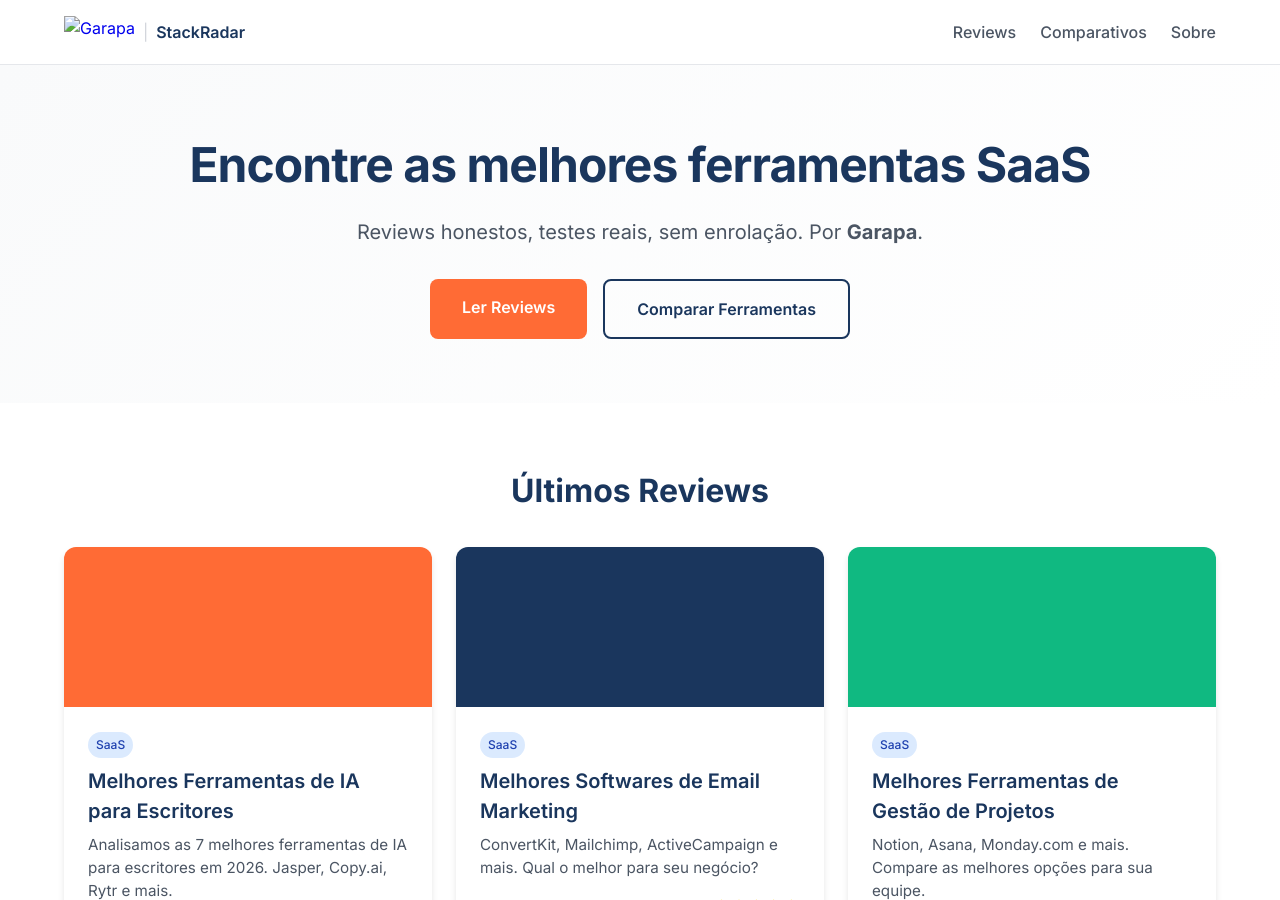
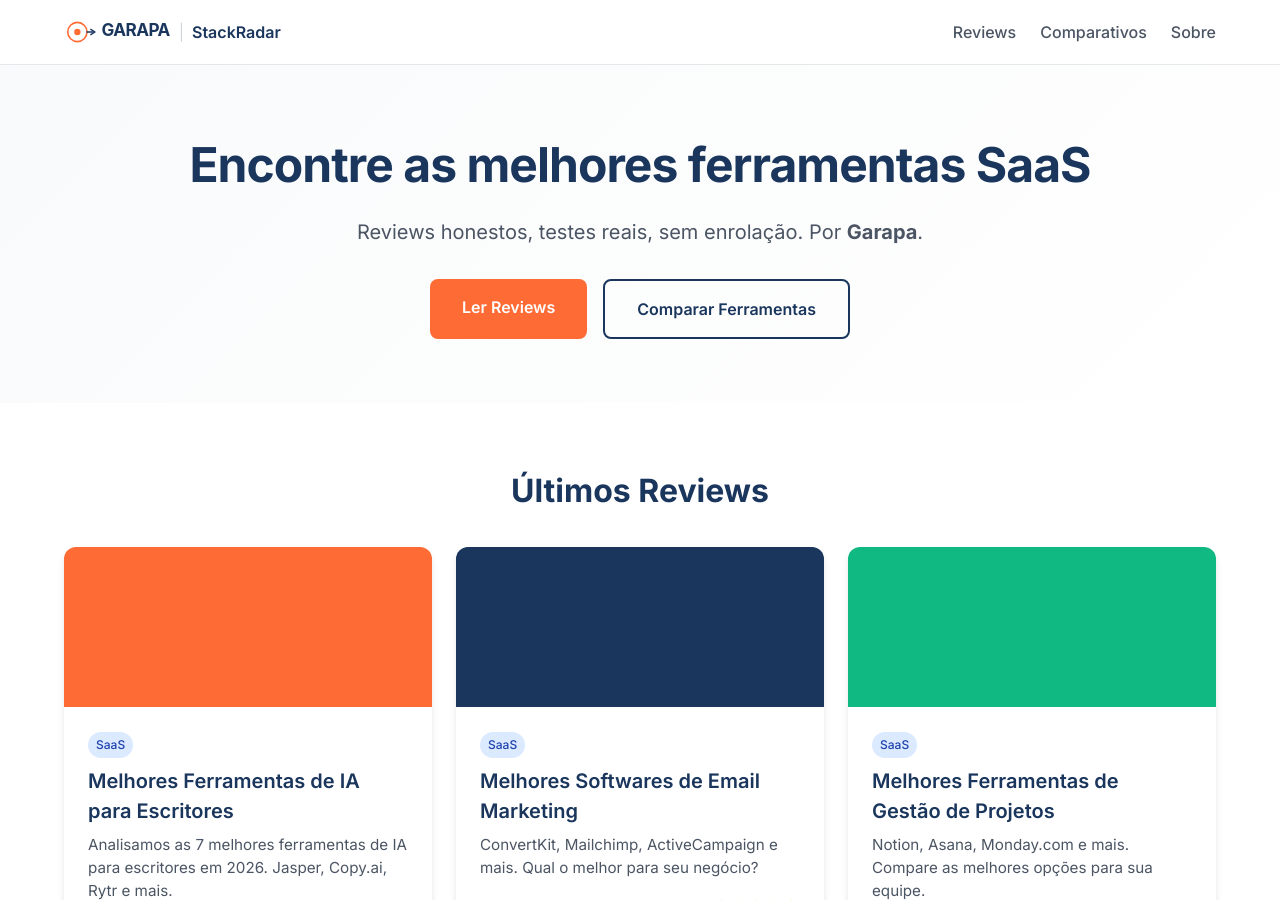
Before and after one commit to diegosouzafotografo-estrela/stackradar, a Jekyll site: the page index.html, which Jekyll copies as it is, in a window 1280 px wide and 900 px high. Built offline with Jekyll 4.4.1, drawn with Linux system fonts in a browser that asks for light colours.

Commit message:
fix: add styles.css and brand assets, update include config

```diff
--- a/_config.yml
+++ b/_config.yml
@@ -46,6 +46,7 @@
   - _layouts
   - _includes
   - assets
+  - styles.css
 
 # Collections
 collections:
```
Also changed, not shown: brand/logos/compact/garapa-icon-orange.svg (added), brand/logos/primary/garapa-logo-primary-orange.svg (added).
